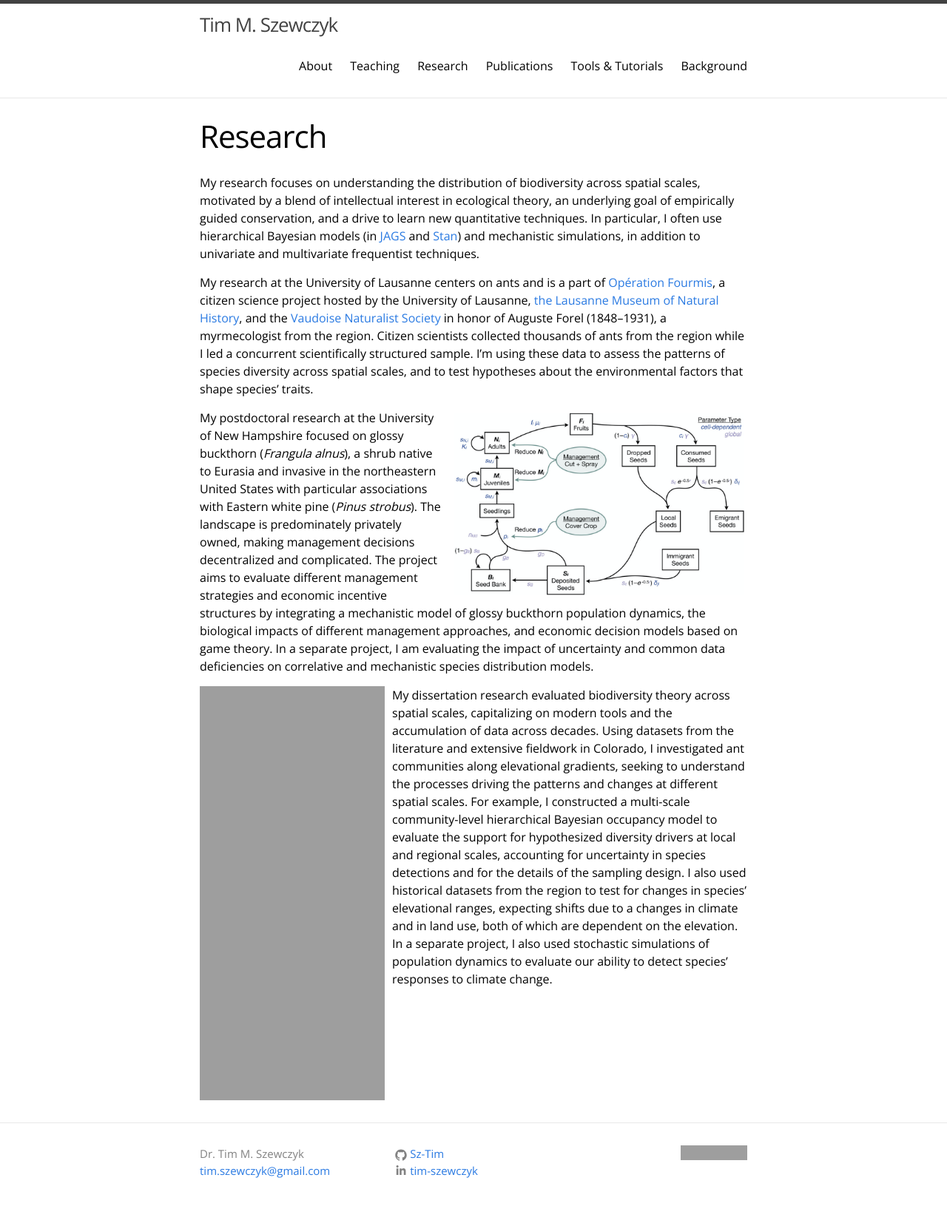
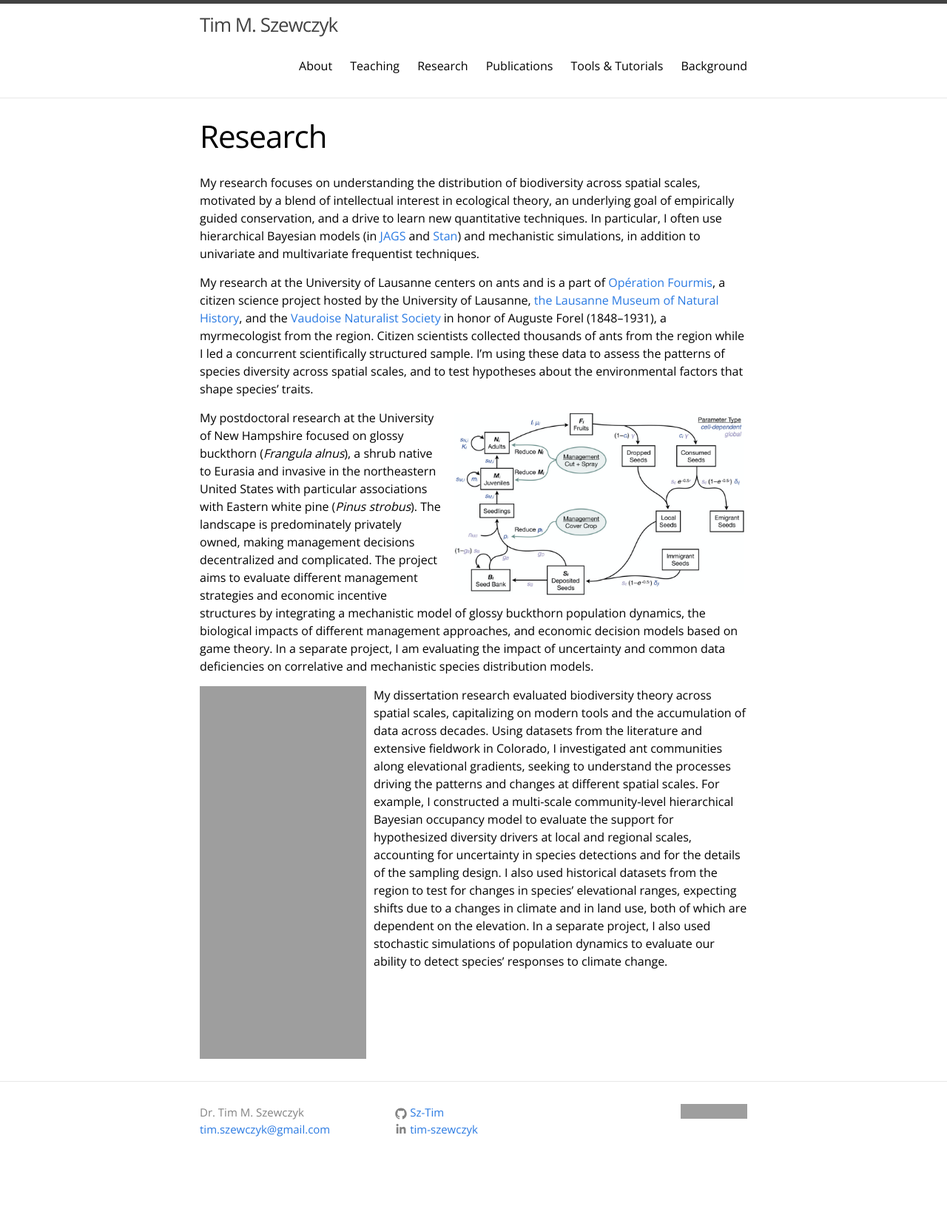
Before and after one commit to Sz-Tim/Sz-Tim.github.io, a Jekyll site: the page built from research.md, in a window 1280 px wide. Shown: the whole page at 74% size. Built offline with Jekyll 4.4.1, drawn with Linux system fonts in a browser that asks for light colours; after the commit the page ends 1598 px from its top, so only the background shows below that; grey boxes are pictures that could not be loaded.

Commit message:
ant model a little smaller

```diff
--- a/research.md
+++ b/research.md
@@ -13,5 +13,5 @@ My research at the University of Lausanne centers on ants and is a part of [Opé
 [<img width="400" height="255" style="float:right; margin-left: 10px" src="{{ site.url }}/assets/buckthorn.png">](https://www.sciencedirect.com/science/article/abs/pii/S0304380019303357?via%3Dihub)
 My postdoctoral research at the University of New Hampshire focused on glossy buckthorn (*Frangula alnus*), a shrub native to Eurasia and invasive in the northeastern United States with particular associations with Eastern white pine (*Pinus strobus*). The landscape is predominately privately owned, making management decisions decentralized and complicated. The project aims to evaluate different management strategies and economic incentive structures by integrating a mechanistic model of glossy buckthorn population dynamics, the biological impacts of different management approaches, and economic decision models based on game theory. In a separate project, I am evaluating the impact of uncertainty and common data deficiencies on correlative and mechanistic species distribution models.
 
-[<img width="250" height="560" style="float:left; margin-right: 10px" src="{{ site.url }}/assets/CO_antMod.png">](https://onlinelibrary.wiley.com/doi/full/10.1111/ecog.04115)
+[<img width="225" height="504" style="float:left; margin-right: 10px" src="{{ site.url }}/assets/CO_antMod.png">](https://onlinelibrary.wiley.com/doi/full/10.1111/ecog.04115)
 My dissertation research evaluated biodiversity theory across spatial scales, capitalizing on modern tools and the accumulation of data across decades. Using datasets from the literature and extensive fieldwork in Colorado, I investigated ant communities along elevational gradients, seeking to understand the processes driving the patterns and changes at different spatial scales. For example, I constructed a multi-scale community-level hierarchical Bayesian occupancy model to evaluate the support for hypothesized diversity drivers at local and regional scales, accounting for uncertainty in species detections and for the details of the sampling design. I also used historical datasets from the region to test for changes in species' elevational ranges, expecting shifts due to a changes in climate and in land use, both of which are dependent on the elevation. In a separate project, I also used stochastic simulations of population dynamics to evaluate our ability to detect species' responses to climate change.
```
